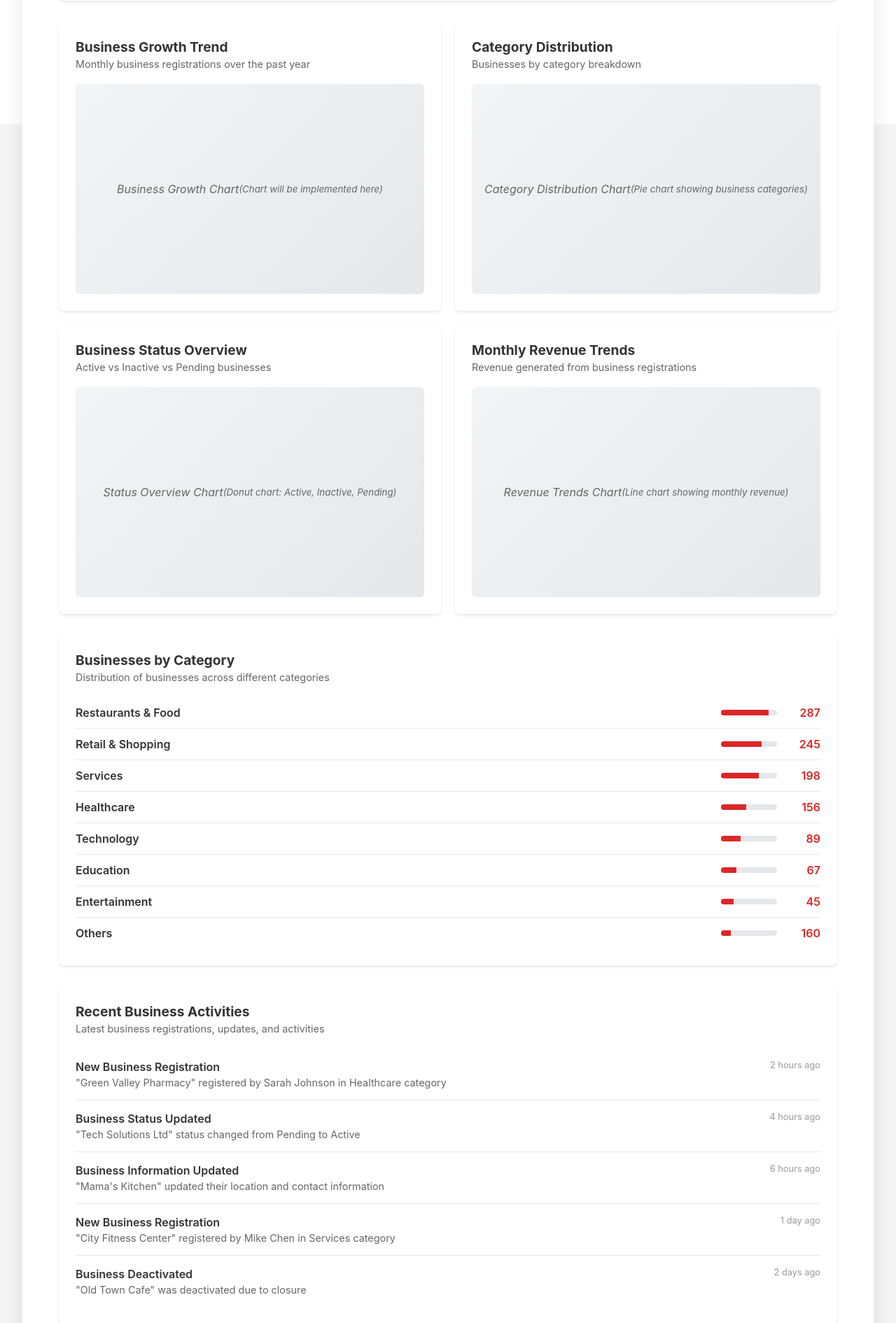
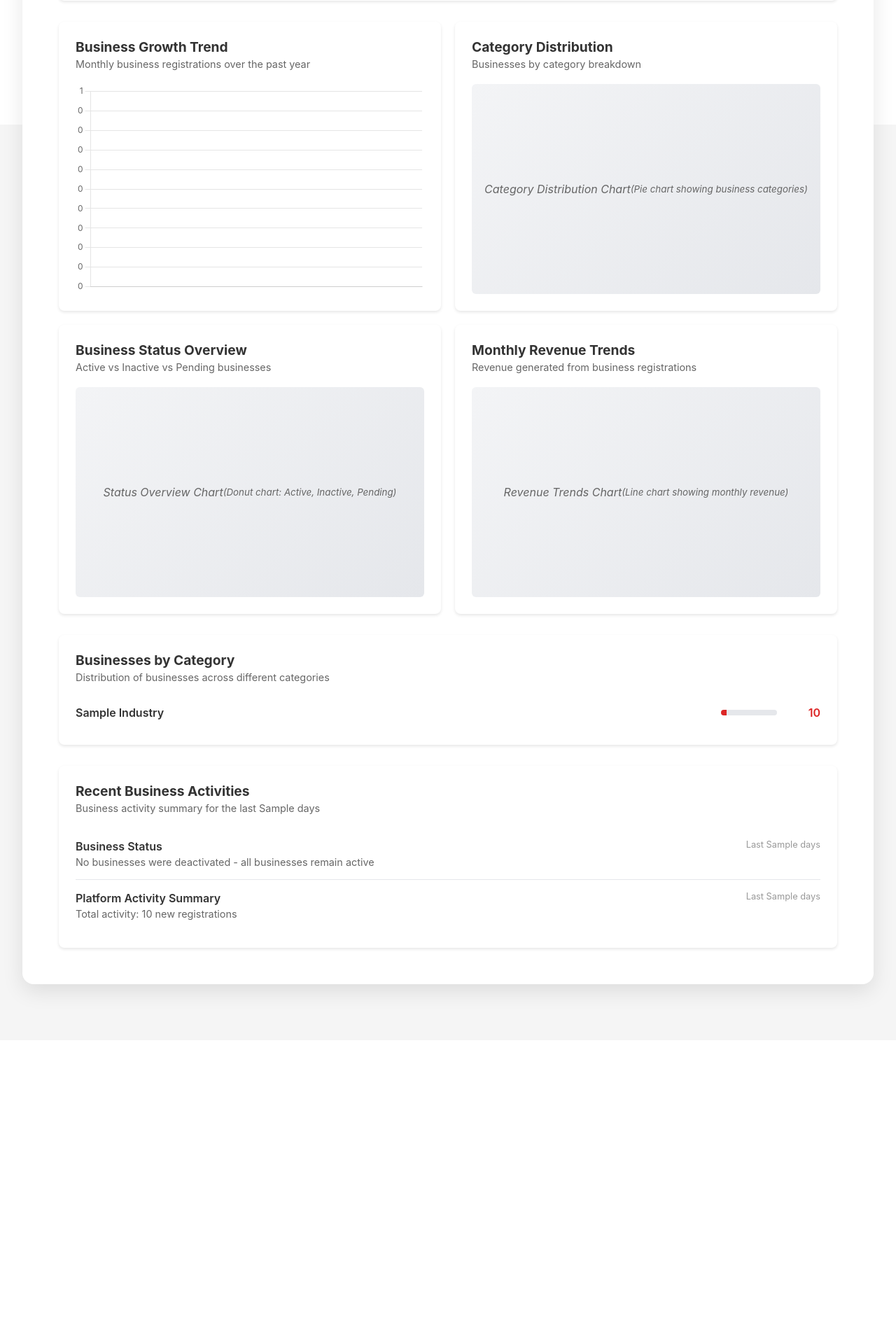
Before and after one commit to ThomasTheLee/inXource-admin-control, a Flask app: template templates/bussinesses.html in a window 1280 px wide. Shown: the part 622-2512 px from the top of the page at 70% size. After the commit the page ends 2056 px from the top, so only its background shows below. Run offline with Flask 3, Linux system fonts and the light colour scheme; the template is opened without the code that fills it: most values are stand-ins (such as "Sample title", 1, 10 or a date in 2020); parts of the project's set-up code (start-up, migrations or seed data) failed here and were passed over.

Commit message:
created the bussiness growth chart

```diff
--- a/main.py
+++ b/main.py
@@ -224,14 +224,51 @@
     total_active_businesses = business_manager.total_active_businesses()
     total_active_businesses_growth_rate = business_manager.total_active_businesses_growth_rate()
 
+    # Get category data
+    top_categories = business_manager.top_performing_categories()
+
+    # Calculate percentages for progress bars
+    if top_categories:
+        max_total = max(category['total'] for category in top_categories)
+        for category in top_categories:
+            category['width'] = int((category['total'] / max_total) * 100) if max_total > 0 else 0
+
+    # Get business activity data
+    business_activity = business_manager.load_business_activity()
+
+    # Get the monthly business trend
+    monthly_business_trend_df = business_manager.monthly_business_trend()
+
+    # Convert dataframe to json
+    monthly_business_chart_data = {
+        'labels': [],
+        'data': []
+    }
+
+    if not monthly_business_trend_df.empty:
+        # Convert Period to string for JSON serialization
+        monthly_business_chart_data['labels'] = [str(month) for month in monthly_business_trend_df['month'].tolist()]
+        monthly_business_chart_data['data'] = monthly_business_trend_df['business_count'].tolist()
+
+    # get the top performing indsustries
+    top_performing_indsutries = business_manager.get_top_performing_industries()
+
+
+
+
     return render_template('bussinesses.html',
-                           total_businesses = total_businesses,
-                            business_growth_rate = business_growth_rate,
-                            new_businesses = new_businesses,
-                            new_businesses_rate = new_businesses_rate,
-                            total_active_businesses = total_active_businesses,
-                            total_active_businesses_growth_rate = total_active_businesses_growth_rate
+                           total_businesses=total_businesses,
+                           business_growth_rate=business_growth_rate,
+                           new_businesses=new_businesses,
+                           new_businesses_rate=new_businesses_rate,
+                           total_active_businesses=total_active_businesses,
+                           total_active_businesses_growth_rate=total_active_businesses_growth_rate,
+                           top_categories=top_categories,
+                           business_activity=business_activity,
+                           monthly_business_trend_data=monthly_business_chart_data
                            )
+
+
 
 
 @app.route('/search_businesses', methods=['POST'])
@@ -275,3 +312,18 @@
 # Run the app
 if __name__ == "__main__":
     app.run(debug=True)
+
+
+# Get monthly users chart data
+    monthly_user_trend_df = users_manager.monthly_user_trend()
+
+    # Convert DataFrame to JSON-serializable formatt
+    monthly_users_chart_data = {
+        'labels': [],
+        'data': []
+    }
+
+    if not monthly_user_trend_df.empty:
+        # Convert Period to string for JSON serialization
+        monthly_users_chart_data['labels'] = [str(month) for month in monthly_user_trend_df['month'].tolist()]
+        monthly_users_chart_data['data'] = monthly_user_trend_df['user_count'].tolist()
--- a/templates/bussinesses.html
+++ b/templates/bussinesses.html
@@ -429,13 +429,6 @@
                 <div class="stat-number">{{new_businesses}}</div>
                 <div class="stat-change">{{new_businesses_rate}}% from last month</div>
             </div>
-            <!--
-            <div class="stat-card">
-                <h3>Pending Approvals</h3>
-                <div class="stat-number">23</div>
-                <div class="stat-change">+15.0% from last month</div>
-            </div>
-            -->
         </div>
 
         <!-- Business Search -->
@@ -513,9 +506,8 @@
                     <h3>Business Growth Trend</h3>
                     <p>Monthly business registrations over the past year</p>
                 </div>
-                <div class="chart-placeholder">
-                    Business Growth Chart<br>
-                    <small>(Chart will be implemented here)</small>
+                <div style="position: relative; height: 300px;">
+                    <canvas id="businessGrowthChart"></canvas>
                 </div>
             </div>
             <div class="chart-card">
@@ -557,78 +549,29 @@
                 <p>Distribution of businesses across different categories</p>
             </div>
             <ul class="category-list">
+                {% if top_categories %}
+                    {% for category in top_categories %}
                     <li class="category-item">
-                    <span class="category-name">Restaurants & Food</span>
+                        <span class="category-name">{{ category.industry | title }}</span>
                         <div class="category-count">
                             <div class="category-bar">
-                            <div class="category-fill" style="width: 85%;"></div>
+                                <div class="category-fill" style="width: {{ category.width | default(0, true) | int }}%;"></div>
                             </div>
-                        <span class="category-number">287</span>
+                            <span class="category-number">{{ category.total | int }}</span>
                         </div>
                     </li>
+                    {% endfor %}
+                {% else %}
                     <li class="category-item">
-                    <span class="category-name">Retail & Shopping</span>
+                        <span class="category-name">No categories available</span>
                         <div class="category-count">
                             <div class="category-bar">
-                            <div class="category-fill" style="width: 72%;"></div>
+                                <div class="category-fill" style="width: 0%;"></div>
                             </div>
-                        <span class="category-number">245</span>
+                            <span class="category-number">0</span>
                         </div>
                     </li>
-                <li class="category-item">
-                    <span class="category-name">Services</span>
-                    <div class="category-count">
-                        <div class="category-bar">
-                            <div class="category-fill" style="width: 68%;"></div>
-                        </div>
-                        <span class="category-number">198</span>
-                    </div>
-                </li>
-                <li class="category-item">
-                    <span class="category-name">Healthcare</span>
-                    <div class="category-count">
-                        <div class="category-bar">
-                            <div class="category-fill" style="width: 45%;"></div>
-                        </div>
-                        <span class="category-number">156</span>
-                    </div>
-                </li>
-                <li class="category-item">
-                    <span class="category-name">Technology</span>
-                    <div class="category-count">
-                        <div class="category-bar">
-                            <div class="category-fill" style="width: 35%;"></div>
-                        </div>
-                        <span class="category-number">89</span>
-                    </div>
-                </li>
-                <li class="category-item">
-                    <span class="category-name">Education</span>
-                    <div class="category-count">
-                        <div class="category-bar">
-                            <div class="category-fill" style="width: 28%;"></div>
-                        </div>
-                        <span class="category-number">67</span>
-                    </div>
-                </li>
-                <li class="category-item">
-                    <span class="category-name">Entertainment</span>
-                    <div class="category-count">
-                        <div class="category-bar">
-                            <div class="category-fill" style="width: 22%;"></div>
-                        </div>
-                        <span class="category-number">45</span>
-                    </div>
-                </li>
-                <li class="category-item">
-                    <span class="category-name">Others</span>
-                    <div class="category-count">
-                        <div class="category-bar">
-                            <div class="category-fill" style="width: 18%;"></div>
-                        </div>
-                        <span class="category-number">160</span>
-                    </div>
-                </li>
+                {% endif %}
             </ul>
         </div>
 
@@ -636,50 +579,195 @@
         <div class="activity-section">
             <div class="chart-header">
                 <h3>Recent Business Activities</h3>
-                <p>Latest business registrations, updates, and activities</p>
+                <p>Business activity summary for the last {{ business_activity['period_days'] | default(30) }} days</p>
             </div>
             <ul class="activity-list">
+                {% if business_activity %}
+                    <!-- New User Registrations -->
+                    {% if business_activity['new_registrations'] > 0 %}
                     <li class="activity-item">
                         <div class="activity-content">
-                        <div class="activity-title">New Business Registration</div>
-                        <div class="activity-description">"Green Valley Pharmacy" registered by Sarah Johnson in Healthcare category</div>
+                            <div class="activity-title">New User Registrations</div>
+                            <div class="activity-description">{{ business_activity['new_registrations'] }} new users registered on the platform</div>
                         </div>
-                    <div class="activity-time">2 hours ago</div>
+                        <div class="activity-time">Last {{ business_activity['period_days'] }} days</div>
                     </li>
+                    {% endif %}
+
+                    <!-- New Business Registrations -->
+                    {% if business_activity['new_business_registrations'] > 0 %}
                     <li class="activity-item">
                         <div class="activity-content">
-                        <div class="activity-title">Business Status Updated</div>
-                        <div class="activity-description">"Tech Solutions Ltd" status changed from Pending to Active</div>
+                            <div class="activity-title">New Business Registrations</div>
+                            <div class="activity-description">{{ business_activity['new_business_registrations'] }} new businesses registered on the platform</div>
                         </div>
-                    <div class="activity-time">4 hours ago</div>
+                        <div class="activity-time">Last {{ business_activity['period_days'] }} days</div>
                     </li>
+                    {% endif %}
+
+                    <!-- Deactivated Businesses -->
+                    {% if business_activity['deactivated_businesses'] > 0 %}
                     <li class="activity-item">
                         <div class="activity-content">
-                        <div class="activity-title">Business Information Updated</div>
-                        <div class="activity-description">"Mama's Kitchen" updated their location and contact information</div>
+                            <div class="activity-title">Business Deactivations</div>
+                            <div class="activity-description">{{ business_activity['deactivated_businesses'] }} businesses were deactivated</div>
                         </div>
-                    <div class="activity-time">6 hours ago</div>
+                        <div class="activity-time">Last {{ business_activity['period_days'] }} days</div>
                     </li>
+                    {% else %}
                     <li class="activity-item">
                         <div class="activity-content">
-                        <div class="activity-title">New Business Registration</div>
-                        <div class="activity-description">"City Fitness Center" registered by Mike Chen in Services category</div>
+                            <div class="activity-title">Business Status</div>
+                            <div class="activity-description">No businesses were deactivated - all businesses remain active</div>
                         </div>
-                    <div class="activity-time">1 day ago</div>
+                        <div class="activity-time">Last {{ business_activity['period_days'] }} days</div>
                     </li>
+                    {% endif %}
+
+                    <!-- Summary Activity -->
                     <li class="activity-item">
                         <div class="activity-content">
-                        <div class="activity-title">Business Deactivated</div>
-                        <div class="activity-description">"Old Town Cafe" was deactivated due to closure</div>
+                            <div class="activity-title">Platform Activity Summary</div>
+                            <div class="activity-description">
+                                Total activity: {{ business_activity['new_registrations'] + business_activity['new_business_registrations'] }} new registrations
+                                {% if business_activity['deactivated_businesses'] > 0 %}
+                                and {{ business_activity['deactivated_businesses'] }} deactivations
+                                {% endif %}
                             </div>
-                    <div class="activity-time">2 days ago</div>
+                        </div>
+                        <div class="activity-time">Last {{ business_activity['period_days'] }} days</div>
                     </li>
+                {% else %}
+                    <!-- Fallback when no activity data is available -->
+                    <li class="activity-item">
+                        <div class="activity-content">
+                            <div class="activity-title">No Recent Activity</div>
+                            <div class="activity-description">No business activity data available for the recent period</div>
+                        </div>
+                        <div class="activity-time">N/A</div>
+                    </li>
+                {% endif %}
             </ul>
         </div>
     </div>
 
+    <!-- Chart.js CDN -->
+    <script src="https://cdnjs.cloudflare.com/ajax/libs/Chart.js/4.4.0/chart.min.js"></script>
+
     <script>
-        // Add this JavaScript code to the existing <script> section in your businesses.html file
+        // Business Growth Chart
+        const monthlyBusinessTrendData = {{ monthly_business_trend_data | tojson | safe }};
+
+        // Create the business growth chart
+        const businessCtx = document.getElementById('businessGrowthChart').getContext('2d');
+        const businessGrowthChart = new Chart(businessCtx, {
+            type: 'line',
+            data: {
+                labels: monthlyBusinessTrendData.labels,
+                datasets: [{
+                    label: 'New Businesses',
+                    data: monthlyBusinessTrendData.data,
+                    borderColor: '#dc2626',
+                    backgroundColor: 'rgba(220, 38, 38, 0.1)',
+                    borderWidth: 3,
+                    fill: true,
+                    tension: 0.4,
+                    pointBackgroundColor: '#dc2626',
+                    pointBorderColor: '#ffffff',
+                    pointBorderWidth: 2,
+                    pointRadius: 5,
+                    pointHoverRadius: 7,
+                    pointHoverBackgroundColor: '#b91c1c',
+                    pointHoverBorderColor: '#ffffff',
+                    pointHoverBorderWidth: 2
+                }]
+            },
+            options: {
+                responsive: true,
+                maintainAspectRatio: false,
+                plugins: {
+                    legend: {
+                        display: false
+                    },
+                    tooltip: {
+                        backgroundColor: 'rgba(0, 0, 0, 0.8)',
+                        titleColor: '#ffffff',
+                        bodyColor: '#ffffff',
+                        borderColor: '#dc2626',
+                        borderWidth: 1,
+                        cornerRadius: 6,
+                        displayColors: false,
+                        callbacks: {
+                            title: function(context) {
+                                return 'Month: ' + context[0].label;
+                            },
+                            label: function(context) {
+                                return 'New Businesses: ' + context.parsed.y;
+                            }
+                        }
+                    }
+                },
+                scales: {
+                    x: {
+                        grid: {
+                            display: false
+                        },
+                        ticks: {
+                            color: '#666',
+                            font: {
+                                family: '-apple-system, BlinkMacSystemFont, "Segoe UI", Roboto, sans-serif',
+                                size: 12
+                            },
+                            callback: function(value, index, values) {
+                                // Format the month labels (e.g., "2024-01" -> "Jan 24")
+                                const label = this.getLabelForValue(value);
+                                if (label) {
+                                    const [year, month] = label.split('-');
+                                    const monthNames = ['Jan', 'Feb', 'Mar', 'Apr', 'May', 'Jun',
+                                                    'Jul', 'Aug', 'Sep', 'Oct', 'Nov', 'Dec'];
+                                    return monthNames[parseInt(month) - 1] + ' ' + year.slice(-2);
+                                }
+                                return label;
+                            }
+                        }
+                    },
+                    y: {
+                        beginAtZero: true,
+                        grid: {
+                            color: 'rgba(0, 0, 0, 0.1)'
+                        },
+                        ticks: {
+                            color: '#666',
+                            font: {
+                                family: '-apple-system, BlinkMacSystemFont, "Segoe UI", Roboto, sans-serif',
+                                size: 12
+                            },
+                            callback: function(value) {
+                                return Math.floor(value);
+                            }
+                        }
+                    }
+                },
+                elements: {
+                    line: {
+                        capBezierPoints: false
+                    }
+                },
+                interaction: {
+                    intersect: false,
+                    mode: 'index'
+                },
+                animation: {
+                    duration: 1000,
+                    easing: 'easeInOutQuart'
+                }
+            }
+        });
+
+        // Animation on load
+        window.addEventListener('load', function() {
+            businessGrowthChart.update('show');
+        });
 
         // Business Search Functionality
         function formatDate(dateString) {
@@ -834,12 +922,12 @@
             }
         }
 
-// Replace the existing searchBusiness function and add the Enter key listener
+        // Allow searching by pressing Enter
         document.getElementById('businessSearch').addEventListener('keypress', function(e) {
             if (e.key === 'Enter') {
                 searchBusiness();
             }
         });
     </script>
-</body>
+
 {% endblock %}
```
Also changed, not shown: businesses.py (+223 -14 lines), settings.py (added, +26 -0 lines). Lines whose indentation alone changed are shown as unchanged.
